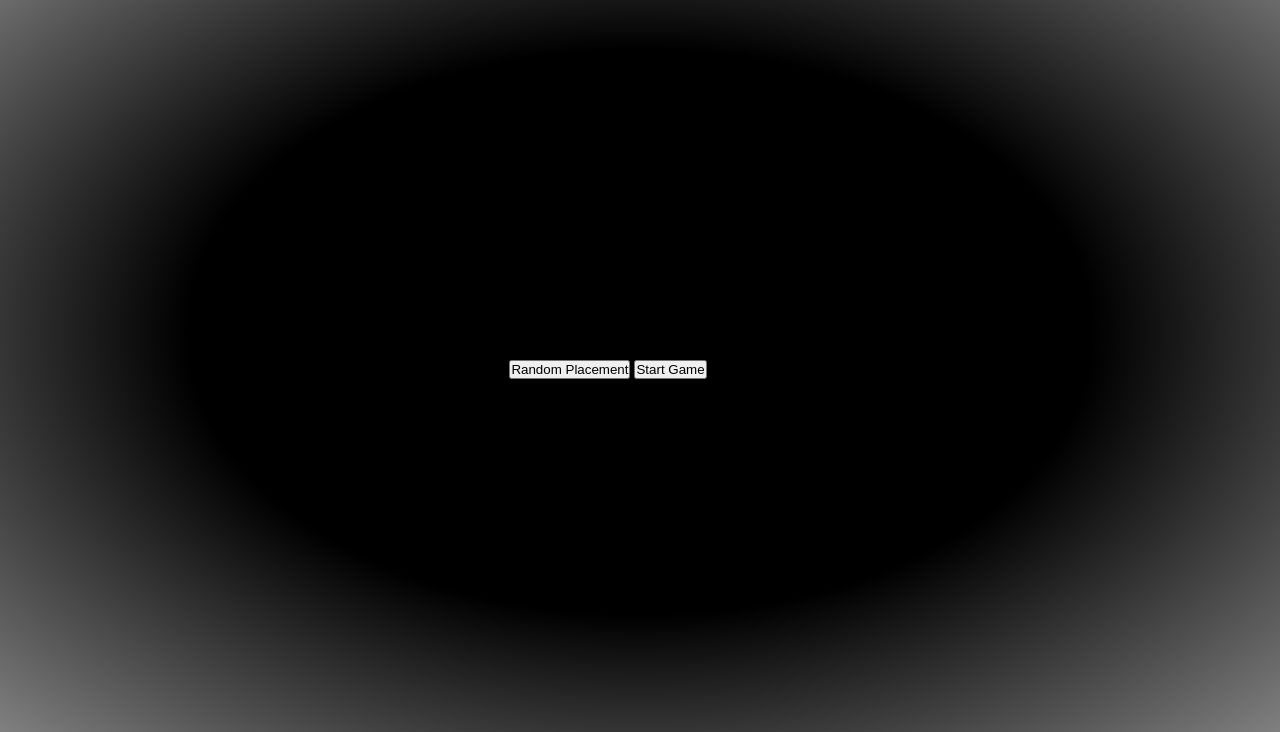
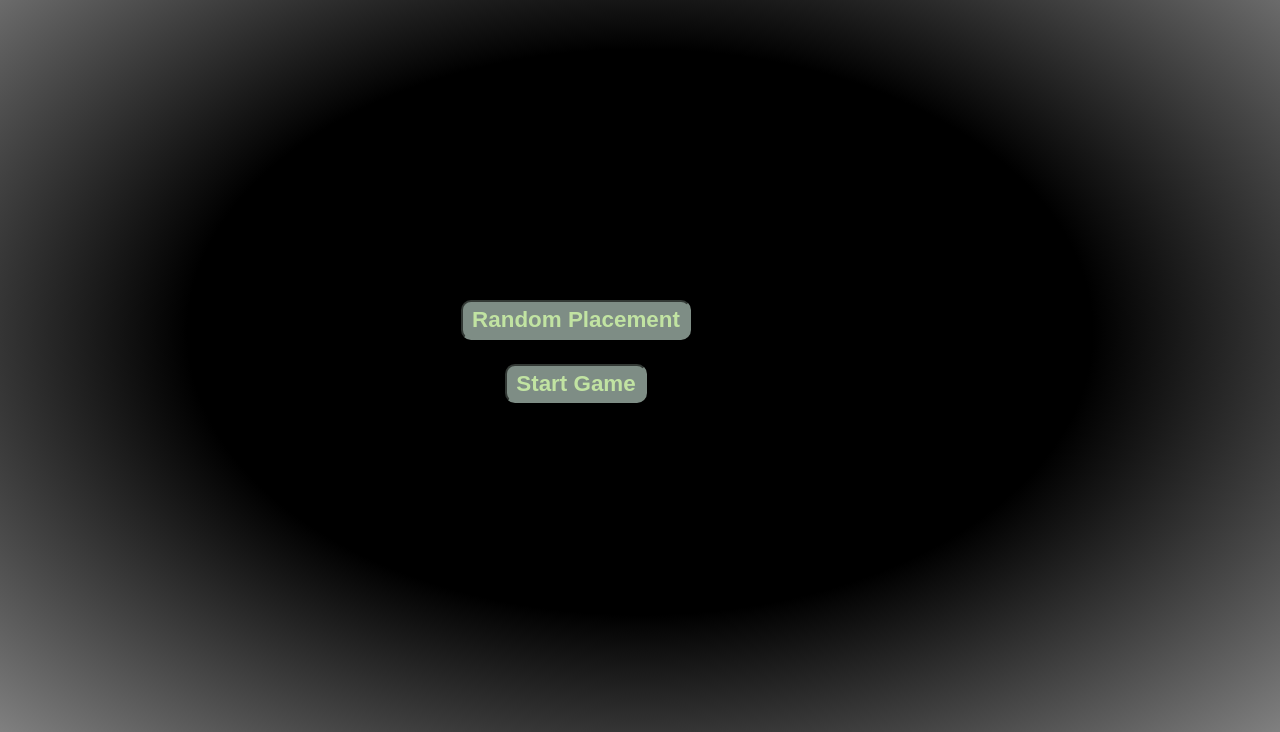
Before and after one commit to SamuelWyck/battleships, a website built with webpack: page src/template.html in a window 1280 px wide. Shown: the part 68-800 px from the top of the page. Built offline with nearby package versions, Linux system fonts and the light colour scheme.

Commit message:
Style interface btns

```diff
--- a/src/styles.css
+++ b/src/styles.css
@@ -30,6 +30,7 @@ header span {
     font-weight: bold;
     letter-spacing: .06rem;
     text-align: center;
+    font-size: 1.2rem;
 }
 
 .branding {
@@ -55,10 +56,6 @@ header span {
 nav {
     display: flex;
     align-items: center;
-}
-
-.new-game-btn {
-    margin-right: 1.5rem;
 }
 
 .computer-choice-btn {
@@ -90,13 +87,11 @@ header button:hover, .choice-selected {
 }
 
 .game-main {
-    /* display: grid;
-    grid-template-columns: 2fr 3fr 3fr; */
     display: flex;
     flex-wrap: wrap;
     justify-content: center;
     align-items: center;
-    gap: 2rem;
+    gap: 4rem;
     margin: 3rem 2rem 2rem 2rem;
 }
 
@@ -195,12 +190,53 @@ div.board-cell-marker.miss, div.radar-cell-marker.miss {
 }
 
 .ship-container {
-    min-width: 292px;
+    width: 292px;
     display: grid;
     grid-template-columns: repeat(5, min-content);
     align-items: center;
     background-color: #034078;
     background-image: radial-gradient(#7E8D85 30%, black);
     border: 5px inset black;
+    border-radius: 10px;
     padding: 1rem;
 }
+
+.interface button {
+    font-size: 1.4rem;
+    font-weight: bold;
+    color: #c1e3a2;
+    background-color: #7E8D85;
+    padding: .3rem .6rem;
+    border: 2px inset #7E8D85;
+    border-radius: 10px;
+    cursor: pointer;
+}
+
+.interface button:hover {
+    background-image: radial-gradient(black, #7E8D85);
+    color: #c0ff85;
+}
+
+.interface {
+    display: flex;
+    flex-direction: column;
+    align-items: center;
+    gap: 2rem;
+}
+
+.game-btns {
+    display: flex;
+    flex-direction: column;
+    align-items: center;
+    gap: 1.5rem;
+}
+
+.game-btns > div {
+    display: flex;
+    gap: 1.3rem;
+    flex-wrap: wrap;
+}
+
+.hidden {
+    display: none;
+}
```
